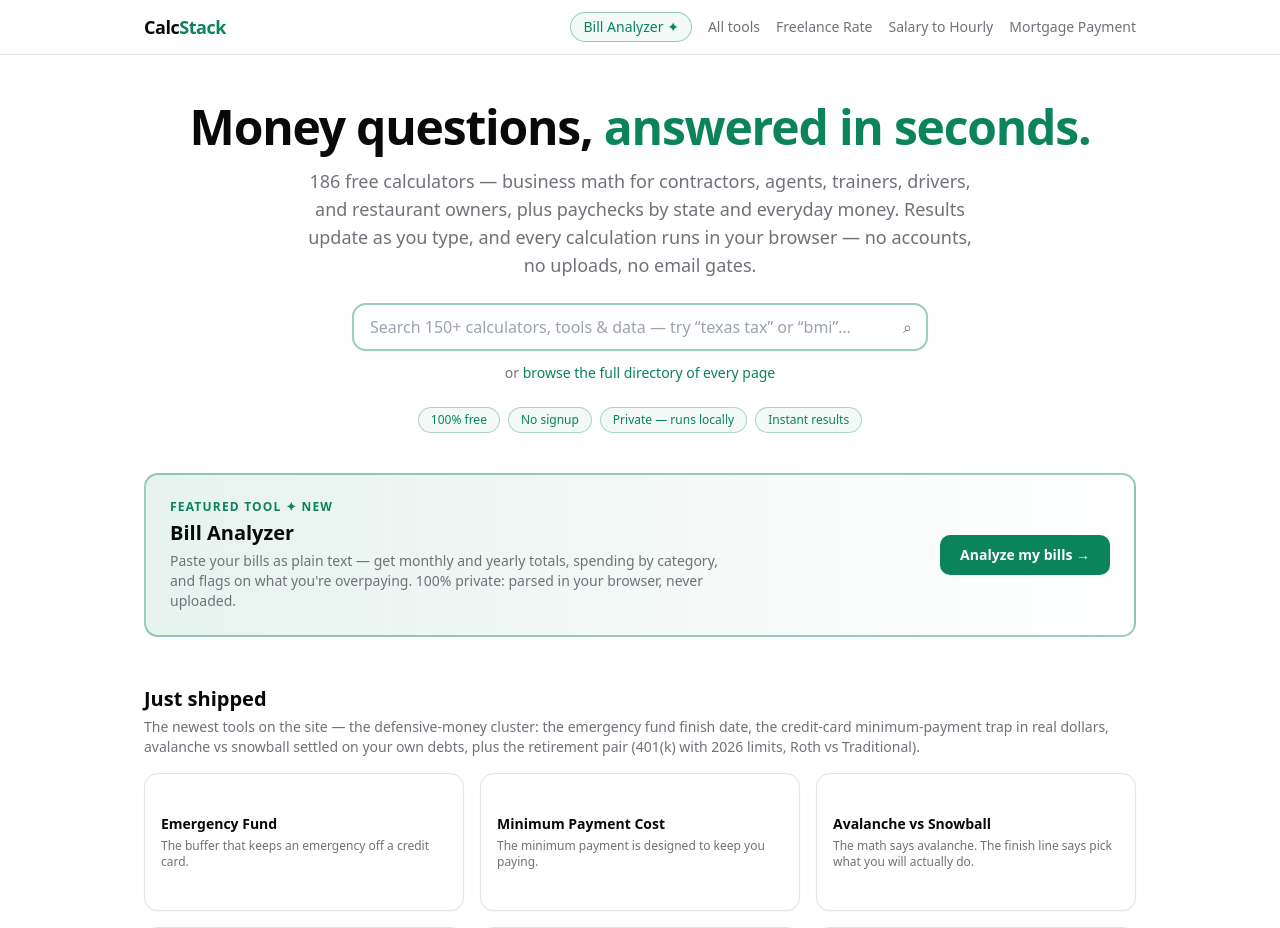
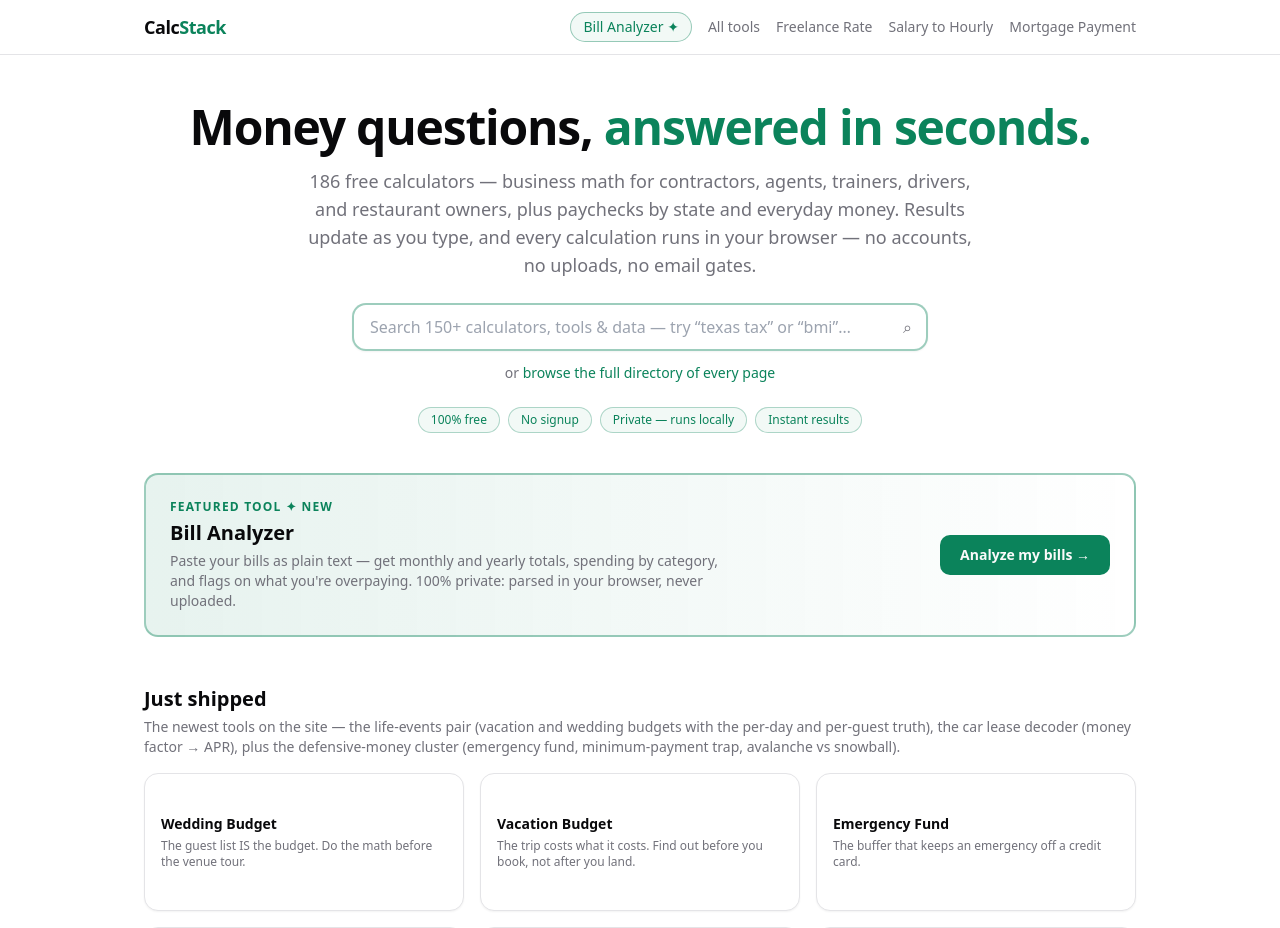
Before and after one commit to LIMENHelix/calcstack, a React (Vite) app: page / in a window 1280 px wide. Shown: the top 928 px of the page. Built offline with nearby package versions, Linux system fonts and the light colour scheme.

Commit message:
home: Just shipped strip — life-events pair + lease decoder + defensive cluster

```diff
--- a/src/pages/Home.tsx
+++ b/src/pages/Home.tsx
@@ -54,14 +54,14 @@ export default function Home() {
       <section className="mb-12">
         <h2 className="mb-1 text-xl font-semibold">Just shipped</h2>
         <p className="mb-4 text-sm text-muted-foreground">
-          The newest tools on the site — the defensive-money cluster: the emergency fund
-          finish date, the credit-card minimum-payment trap in real dollars, avalanche vs
-          snowball settled on your own debts, plus the retirement pair (401(k) with 2026
-          limits, Roth vs Traditional).
+          The newest tools on the site — the life-events pair (vacation and wedding budgets
+          with the per-day and per-guest truth), the car lease decoder (money factor → APR),
+          plus the defensive-money cluster (emergency fund, minimum-payment trap, avalanche
+          vs snowball).
         </p>
         <div className="grid gap-4 sm:grid-cols-2 lg:grid-cols-3">
           {CALCULATORS.filter((c) =>
-            ['emergency-fund-calculator', 'credit-card-minimum-payment-calculator', 'debt-avalanche-snowball-calculator', '401k-contribution-calculator', 'roth-vs-traditional-calculator', 'pto-accrual-calculator'].includes(c.slug),
+            ['vacation-budget-calculator', 'wedding-budget-calculator', 'car-lease-payment-calculator', 'savings-rate-calculator', 'emergency-fund-calculator', 'credit-card-minimum-payment-calculator'].includes(c.slug),
           ).map((c) => (
             <Link key={c.slug} to={`/calculators/${c.slug}`}>
               <Card className="h-full transition-all hover:-translate-y-0.5 hover:border-primary hover:shadow-md">
```
